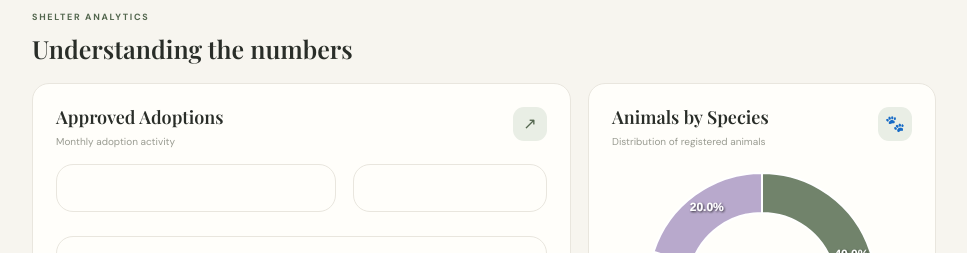
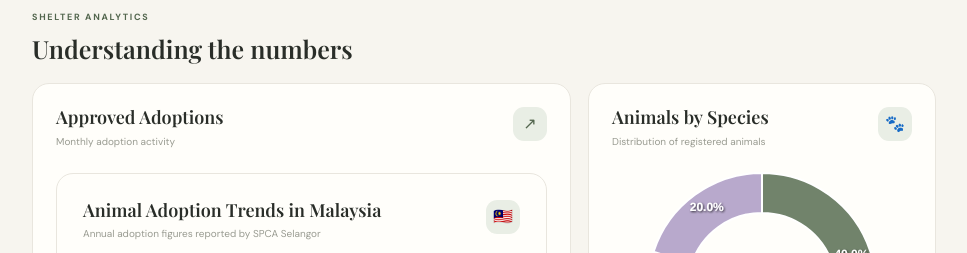
Before and after one commit to pputribalqish/PawHaven, a plain HTML site: page dashboard.html in a window 1280 px wide. Shown: the part 830-1083 px from the top of the page, without its empty margins (271-1238 px from the left). Drawn offline with nearby package versions, Linux system fonts and the light colour scheme; sample sign-in values are in the browser's storage; files whose address does not match are found by name.

Commit message:
Update dashboard.html

```diff
--- a/dashboard.html
+++ b/dashboard.html
@@ -220,20 +220,7 @@
                         </div>
 
 
-<!-- EXISTING TWO CHARTS -->
-<div class="ph-chart-grid">
 
-    <!-- Approved Adoptions Card -->
-    <div class="ph-panel ph-chart-panel">
-        <!-- Keep your existing chart code -->
-    </div>
-
-    <!-- Animals by Species Card -->
-    <div class="ph-panel ph-chart-panel">
-        <!-- Keep your existing chart code -->
-    </div>
-
-</div>
 
 <!-- NEW SEPARATE MALAYSIA CHART -->
 <div class="ph-panel ph-chart-panel ph-malaysia-panel">
```
